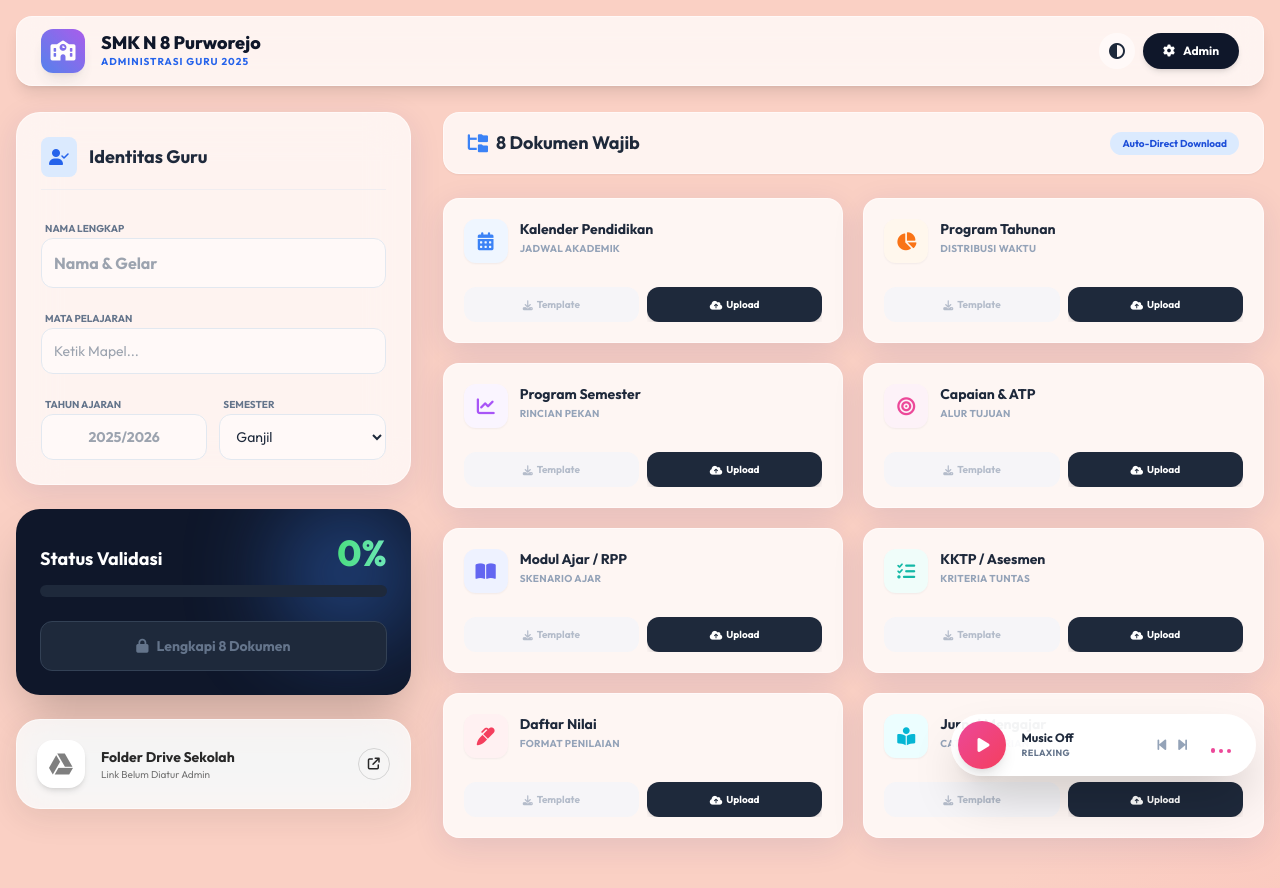
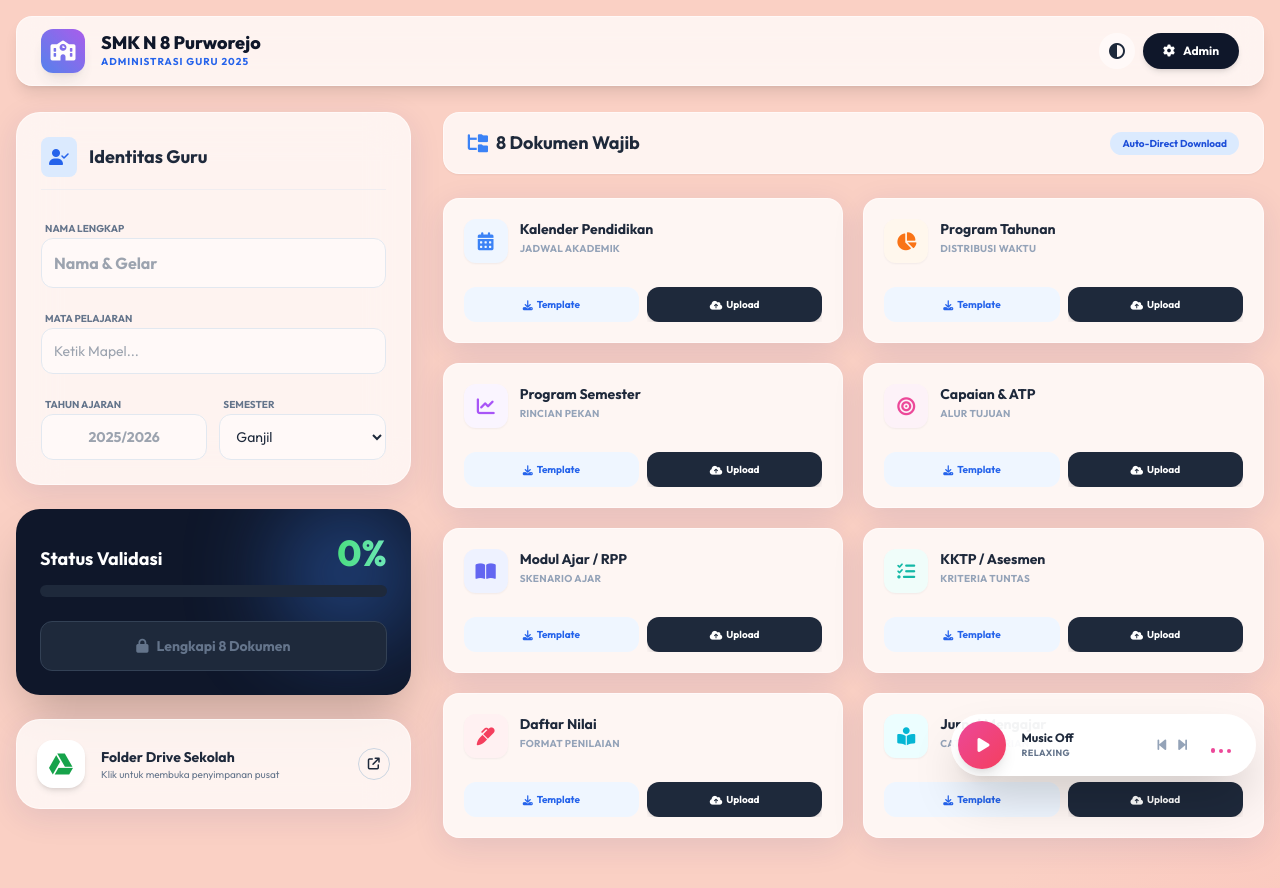
Before and after one commit to sriagung77/portal-smk8, a plain HTML site: page index.html in a window 1280 px wide. Drawn offline with nearby package versions, Linux system fonts and the light colour scheme.

Commit message:
Update links in APP_DATA for Google Drive access

```diff
--- a/index.html
+++ b/index.html
@@ -70,9 +70,9 @@
             schoolName: "SMK N 8 Purworejo",
             adminPass: "admin123",
             links: {
-                folder: "",
-                kaldik: "", prota: "", prosem: "", atp: "",
-                modul: "", kktp: "", nilai: "", jurnal: ""
+                folder: "https://drive.google.com/drive/folders/113V3EMNHzvzyOgVVj-XkuO77LUiCCBVx?usp=drive_link",
+                kaldik: "https://drive.google.com/file/d/1uSHm2U_TvFfm989akhFIe2kyC8CJQIPr/view?usp=drive_link", prota: "https://drive.google.com/file/d/1uSHm2U_TvFfm989akhFIe2kyC8CJQIPr/view?usp=drive_link", prosem: "https://drive.google.com/file/d/1uSHm2U_TvFfm989akhFIe2kyC8CJQIPr/view?usp=drive_link", atp: "https://drive.google.com/file/d/1uSHm2U_TvFfm989akhFIe2kyC8CJQIPr/view?usp=drive_link",
+                modul: "https://drive.google.com/file/d/1uSHm2U_TvFfm989akhFIe2kyC8CJQIPr/view?usp=drive_link", kktp: "https://drive.google.com/file/d/1uSHm2U_TvFfm989akhFIe2kyC8CJQIPr/view?usp=drive_link", nilai: "https://drive.google.com/file/d/1uSHm2U_TvFfm989akhFIe2kyC8CJQIPr/view?usp=drive_link", jurnal: "https://drive.google.com/file/d/1uSHm2U_TvFfm989akhFIe2kyC8CJQIPr/view?usp=drive_link"
             },
             // PLAYLIST BARU (STABIL & SANTAI)
             playlist: [
```
